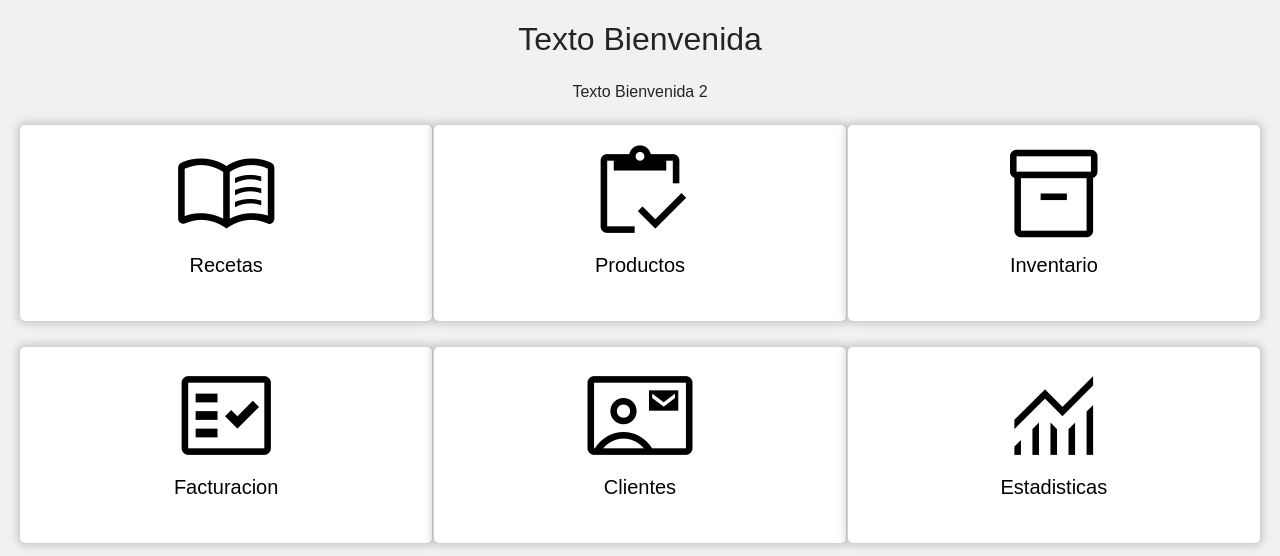
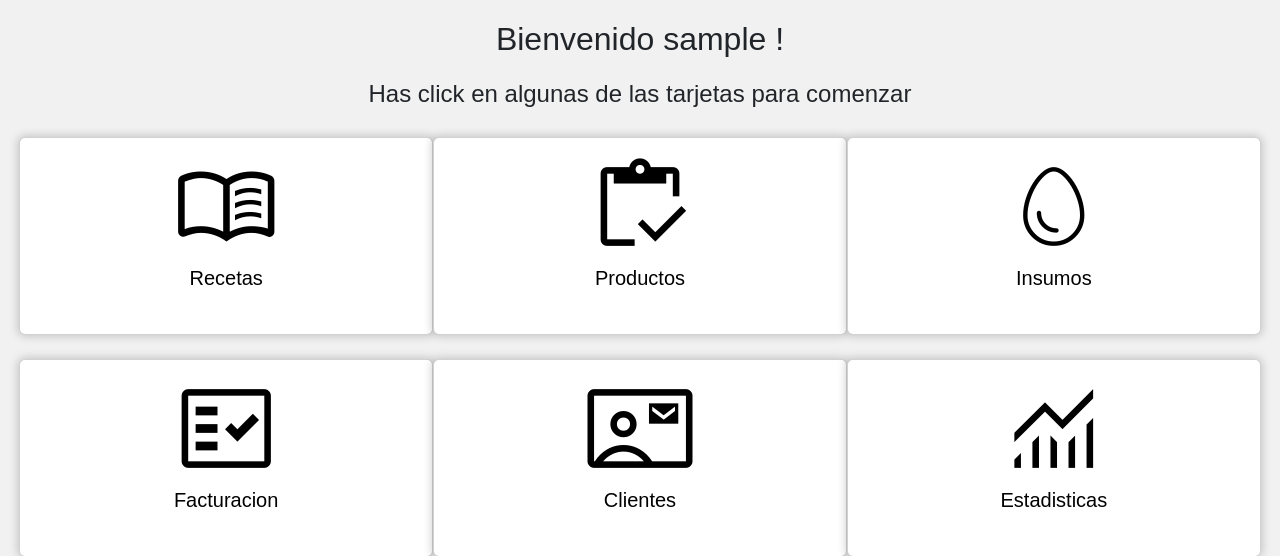
Before and after one commit to SantiagoMera2000/Sistema-de-Gestion-Proyecto, a PHP site: page / in a window 1280 px wide. Shown: the part 62-618 px from the top of the page. Run offline with PHP 8.4, Linux system fonts and the light colour scheme; the visitor is signed in with stand-in values (Sample User, id 1).

Commit message:
agregados de llamado insumos

```diff
--- a/index.php
+++ b/index.php
@@ -18,8 +18,8 @@ if(!isset($usuario)){
 <body>
     <main class="main col">
         <div class="div-config row" style="display: grid">
-            <h1>Texto Bienvenida</h1>
-            <a>Texto Bienvenida 2</a>
+            <h1>Bienvenido <?php echo $usuario ?> !</h1>
+            <h4> Has click en algunas de las tarjetas para comenzar</h4>
         </div>
         <!-- Tarjetas de acceso rapido a cada parte del sistema -->
         <div class="row row-cols-1 row-cols-md-3 g-4">
@@ -45,10 +45,10 @@ if(!isset($usuario)){
             </div>
             <div class="col">
                 <div class="card div-config agregados">
-                    <a href='#'>
+                    <a href='insumos.php'>
                         <div class="card-body">
-                        <span class="material-symbols-outlined">inventory_2</span>
-                            <h5 class="card-title">Inventario</h5>
+                        <span class="material-symbols-outlined">egg</span>
+                            <h5 class="card-title">Insumos</h5>
                         </div>
                     </a>
                 </div>
```
